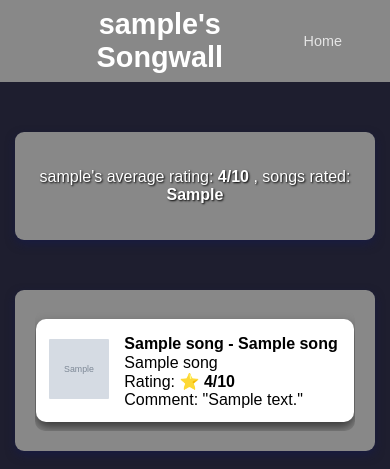
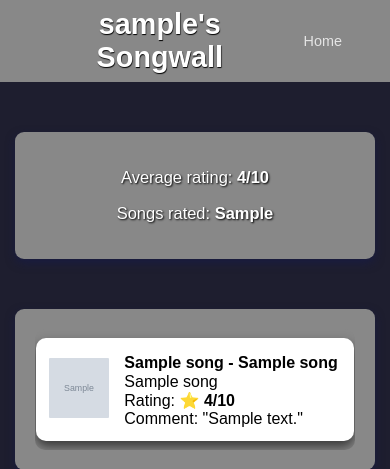
Before and after one commit to Cxdyr/SongWall, a Python web app: template app/templates/view_profile.html in a window 390 px wide. Shown: the top 469 px of the page. Run offline with Jinja, Linux system fonts and the light colour scheme; the template is opened without the code that fills it: most values are stand-ins (such as "Sample title", 1, 10 or a date in 2020); grey boxes marked "Sample" are stand-in pictures.

Commit message:
Minor profile style changes

```diff
--- a/app/static/style.css
+++ b/app/static/style.css
@@ -27,6 +27,7 @@ header .container {
 header h1 {
     font-size: 2.5rem;
     margin: 0;
+    text-shadow: .5px .5px 1px black;
 }
 
 p {
@@ -35,6 +36,7 @@ p {
 
 p.profile {
     color: rgb(255, 255, 255);
+    font-size: 1.03rem;
     text-shadow: 1px 1px 2px #000000;
 }
 
@@ -687,6 +689,9 @@ label .comment {
 
     header h1 {
         font-size: 1.8rem; /* Smaller header text for mobile */
+        margin: 0;
+        text-shadow: .5px .5px 1px black;
+
     }
 
     nav a {
--- a/app/templates/view_profile.html
+++ b/app/templates/view_profile.html
@@ -17,7 +17,8 @@
         </div>
     </header>
     <div class="profile-container">
-        <p class="profile"> {{profile_info.user.username}}'s average rating: <strong>{{profile_info.avg_rating}}/10</strong> , songs rated: <strong>{{profile_info.ratings_ct}}</strong> </p>
+        <p class="profile"> Average rating: <strong>{{profile_info.avg_rating}}/10</strong> </p>
+        <p class="profile">Songs rated: <strong>{{profile_info.ratings_ct}}</strong> </p>
      </div>
     <div class="profile-container">
         <div class="ratings-wrapper">
```
